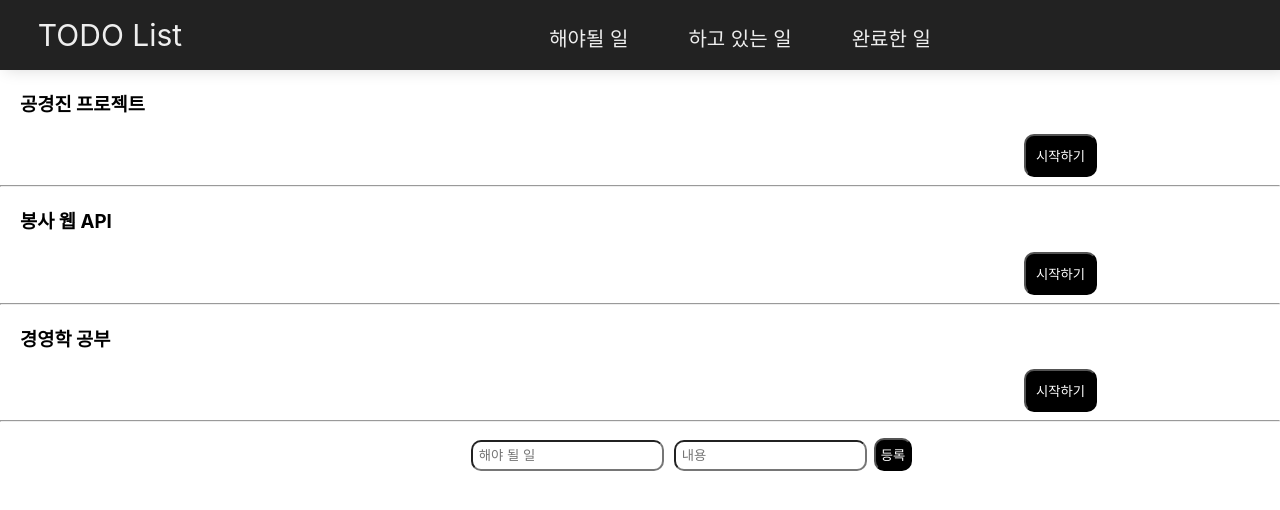
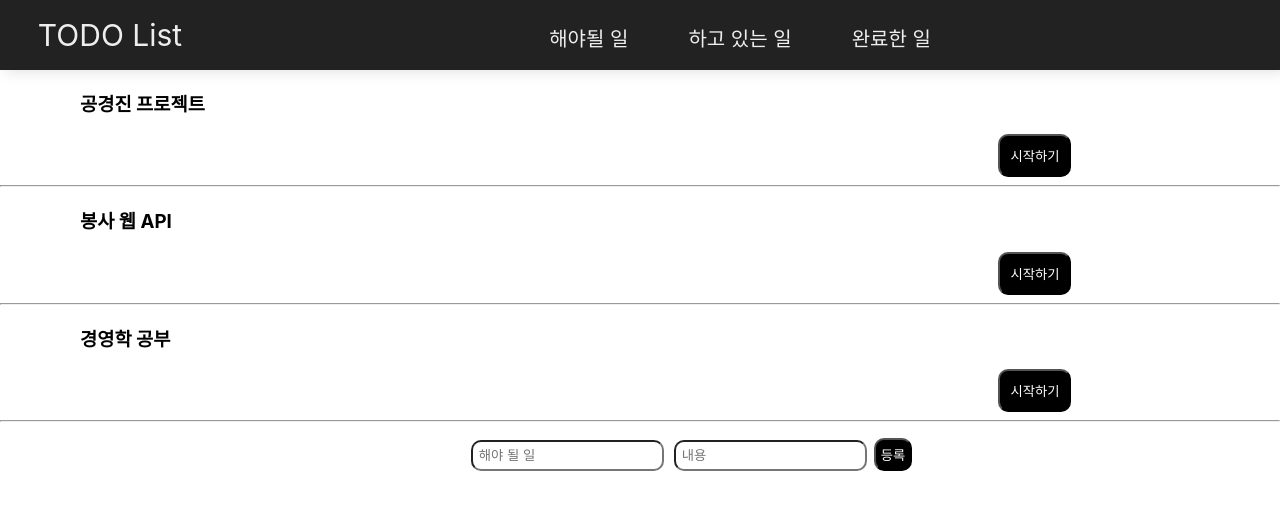
Before and after one commit to chobkyu/TODO-list-with-React, a React (Create React App) app in the folder react-app/: page / in a window 1280 px wide. Shown: the top 510 px of the page. Built offline with nearby package versions, Linux system fonts and the light colour scheme.

Commit message:
ui 개선

```diff
--- a/react-app/src/App.css
+++ b/react-app/src/App.css
@@ -91,11 +91,16 @@ nav > div {
 }
 
 .todo{
-  margin-left: 20px;
+  margin: top 10px;
+  margin-left: 80px;
+}
+
+.todo-body{
+  margin-left: 100px;
 }
 
 .btn {
-  margin-left :80%;
+  margin-left :78%;
 
   padding : 10px;
   color : white;
--- a/react-app/src/ToComplete.js
+++ b/react-app/src/ToComplete.js
@@ -4,9 +4,9 @@ function ToComplete(props) {
 
   return (
     <div>
-      <div className="todo" key={props.topic.id}>
-        <h3>{props.topic.title}</h3>
-        <h6>{props.topic.body}</h6>
+      <div  key={props.topic.id}>
+        <h3 className="todo">{props.topic.title}</h3>
+        <h5 className="todo-body">{props.topic.body}</h5>
         <hr></hr>
       </div>
       {""}
--- a/react-app/src/ToDoing.js
+++ b/react-app/src/ToDoing.js
@@ -9,9 +9,9 @@ function ToDoing(props) {
   };
   return (
     <div>
-      <div className="todo" key={props.topic.id}>
-        <h3>{props.topic.title}</h3>
-        <h6>{props.topic.body}</h6>
+      <div  key={props.topic.id}>
+        <h3 className="todo">{props.topic.title}</h3>
+        <h5 className="todo-body">{props.topic.body}</h5>
         <button className="btn" onClick={onclick}>완료하기</button>
       </div>
       {""}
```
